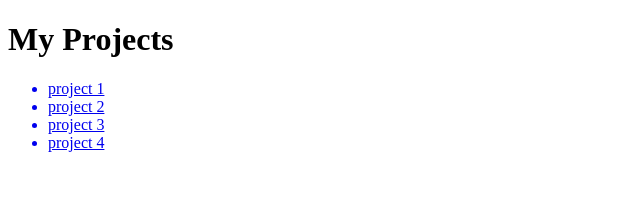
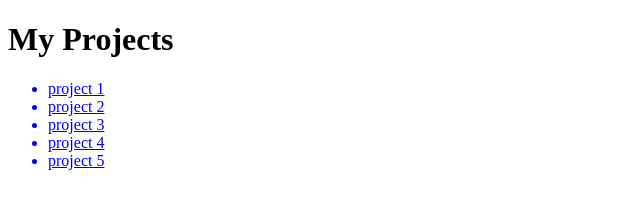
Before and after one commit to aundreacedeno/aundreacedeno.github.io, a plain HTML site: page index.html in a window 1280 px wide. Shown: the full height of the page, 0-640 px from the left. Drawn offline with Linux system fonts and the light colour scheme.

Commit message:
Update index.html

```diff
--- a/index.html
+++ b/index.html
@@ -16,7 +16,7 @@
       <a href="project2.html"><li>project 2</li></a>
       <a href="project3.html"><li>project 3</li></a>
    <a href="photogallery/project4.html"><li>project 4</li></a>
-
+   <a href="tables/project5.html"><li>project 5</li></a>
   </ul>
 
   </body>
```
